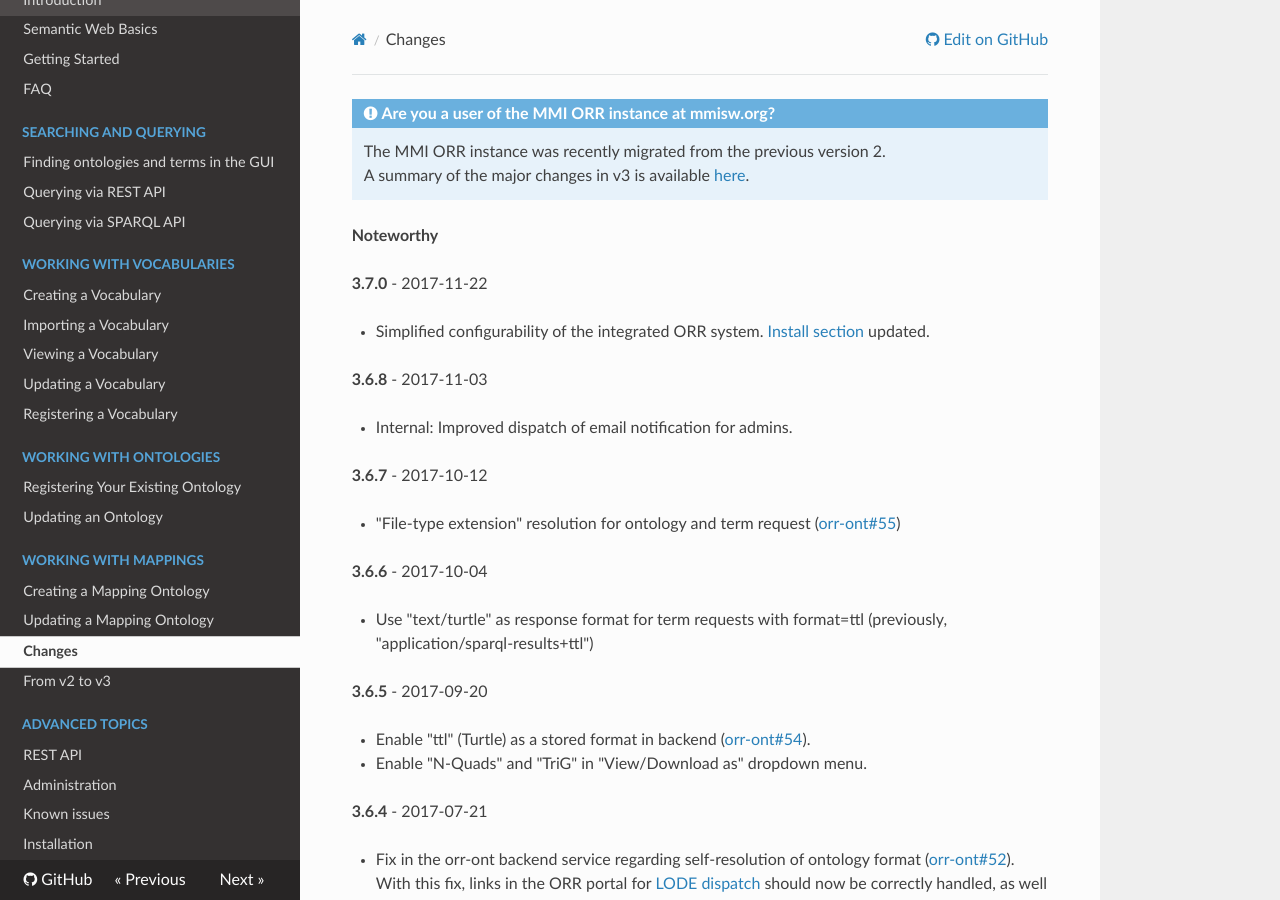
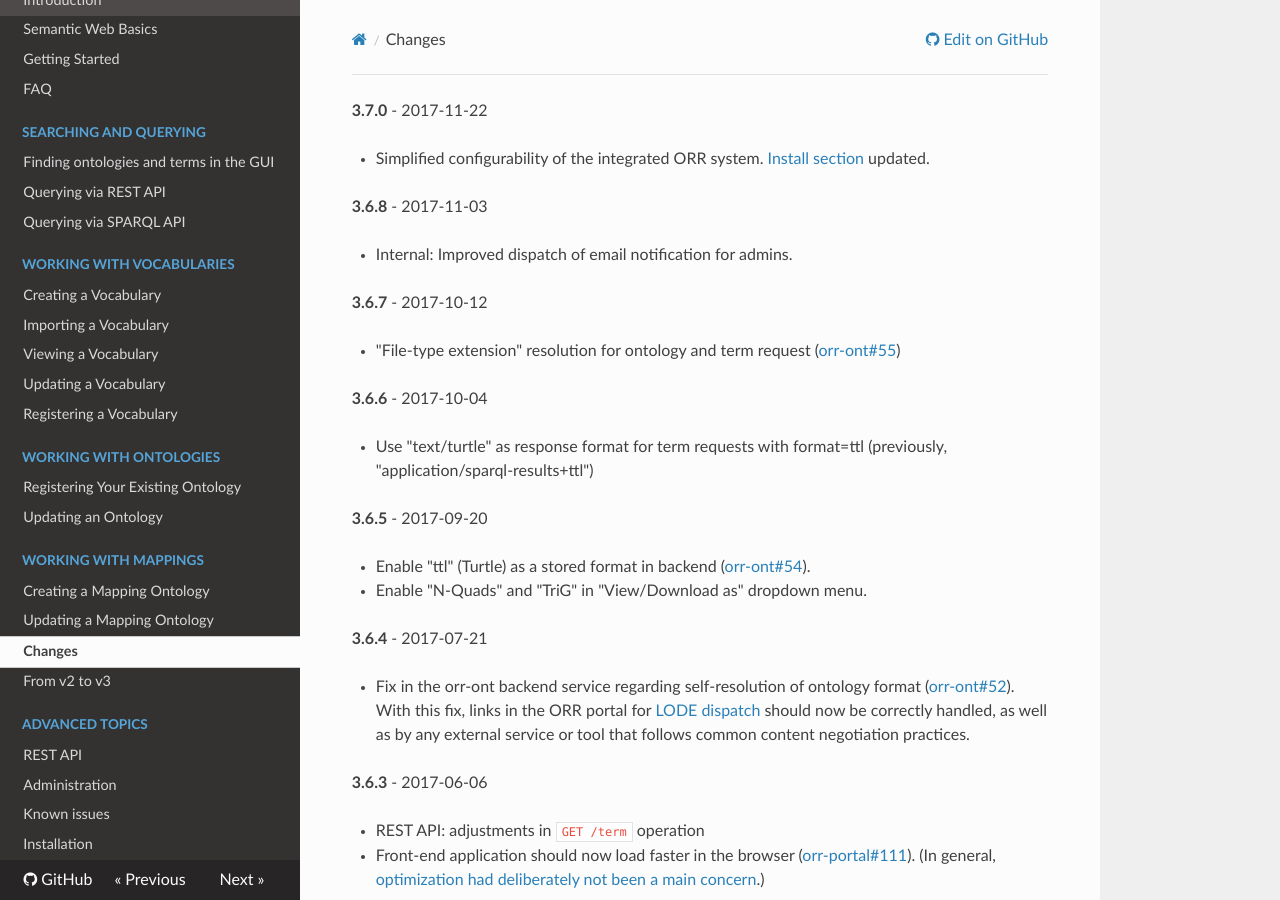
Before and after one commit to mmisw/mmiorr-docs, an MkDocs documentation site: the page built from docs/changes.md, in a window 1280 px wide and 900 px high. Built offline with MkDocs 1.6.1, drawn with Linux system fonts in a browser that asks for light colours; nearby versions of some CDN libraries; old or Windows-style settings are respelled for this version of MkDocs.

Commit message:
remove note about v2

```diff
--- a/docs/changes.md
+++ b/docs/changes.md
@@ -1,9 +1,3 @@
-!!! note "Are you a user of the MMI ORR instance at mmisw.org?"
-    The MMI ORR instance was recently migrated from the previous version 2.<br>
-    A summary of the major changes in v3 is available [here](/from2to3).
-
-**Noteworthy**
-
 **3.7.0** - 2017-11-22
 
 - Simplified configurability of the integrated ORR system.
```
